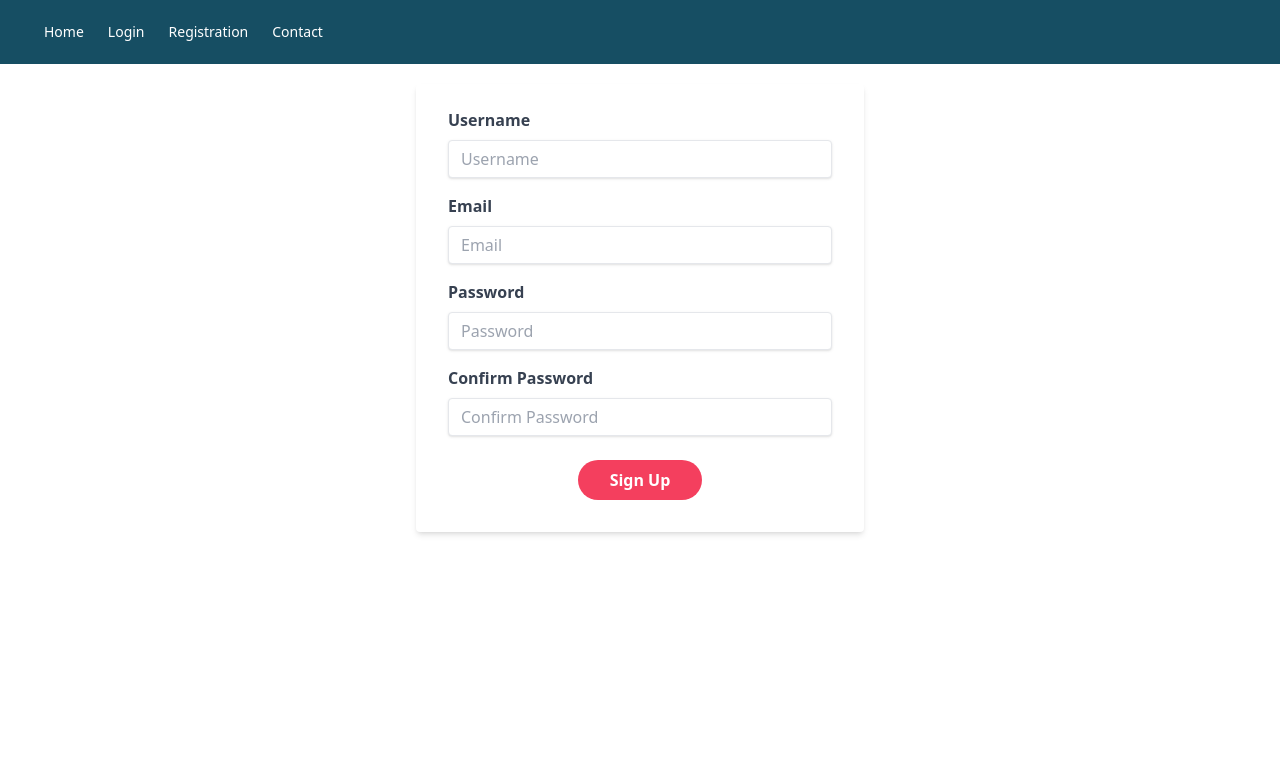
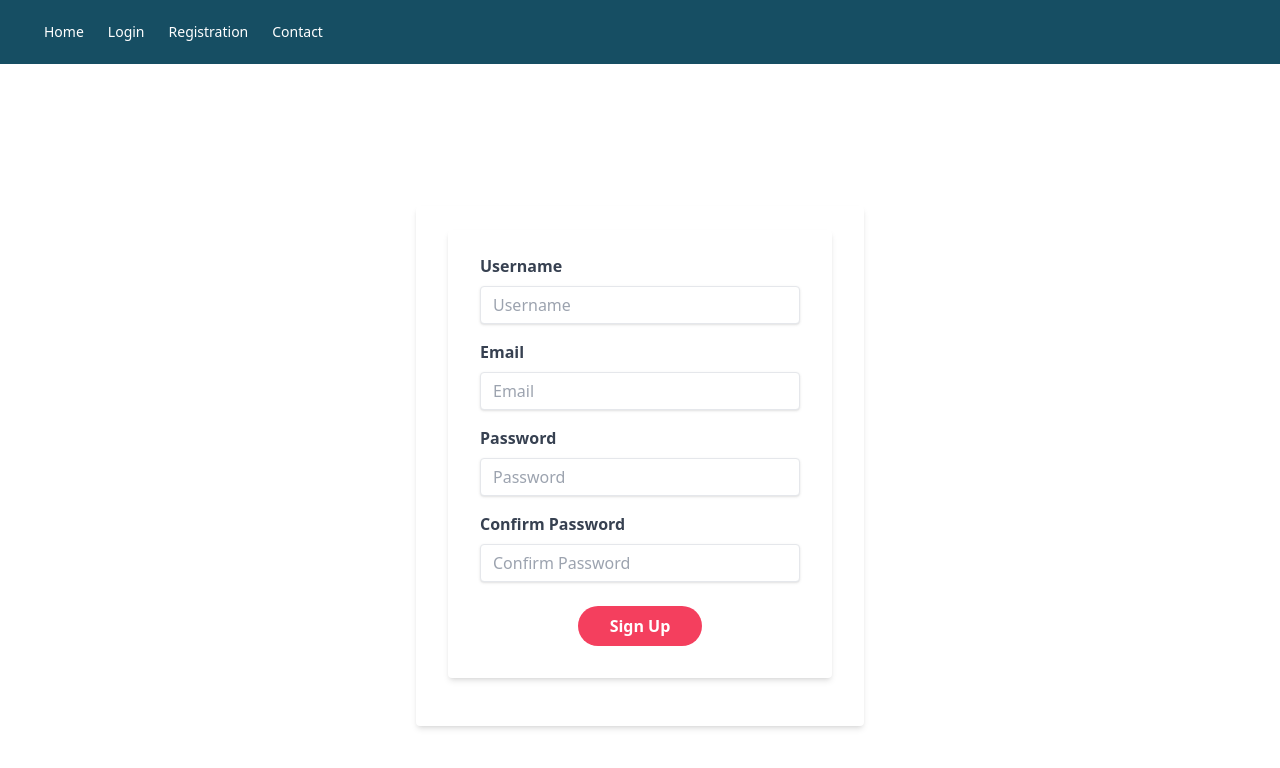
Before and after one commit to mdsiamsheikh/movie-app, a Nuxt app: page /registration in a window 1280 px wide. Shown: the top 768 px of the page. Built offline with nearby package versions, Linux system fonts and the light colour scheme.

Commit message:
add a login page center

```diff
--- a/pages/login.vue
+++ b/pages/login.vue
@@ -5,7 +5,9 @@ definePageMeta({
 </script>
 
 <template>
+  <div class="flex items-center justify-center h-screen">
     <div class="w-full max-w-md mx-auto mt-5">
+      <form class="bg-white shadow-md rounded px-8 pt-6 pb-8 mb-4">
         <form class="bg-white shadow-md rounded px-8 pt-6 pb-8 mb-4">
           <div class="mb-4">
             <label class="block text-gray-700 font-bold mb-2" for="username">
@@ -38,6 +40,8 @@ definePageMeta({
             </button>
           </div>
         </form>
+      </form>
+    </div>
   </div>
 </template>
 
--- a/pages/registration.vue
+++ b/pages/registration.vue
@@ -5,7 +5,9 @@ definePageMeta({
 </script>
 
 <template>
+  <div class="flex items-center justify-center h-screen">
     <div class="w-full max-w-md mx-auto mt-5">
+      <form class="bg-white shadow-md rounded px-8 pt-6 pb-8 mb-4">
         <form class="bg-white shadow-md rounded px-8 pt-6 pb-8 mb-4">
           <div class="mb-4">
             <label class="block text-gray-700 font-bold mb-2" for="username">
@@ -63,6 +65,8 @@ definePageMeta({
             </button>
           </div>
         </form>
+      </form>
+    </div>
   </div>
 </template>
 
```
Lines whose indentation alone changed are shown as unchanged.
